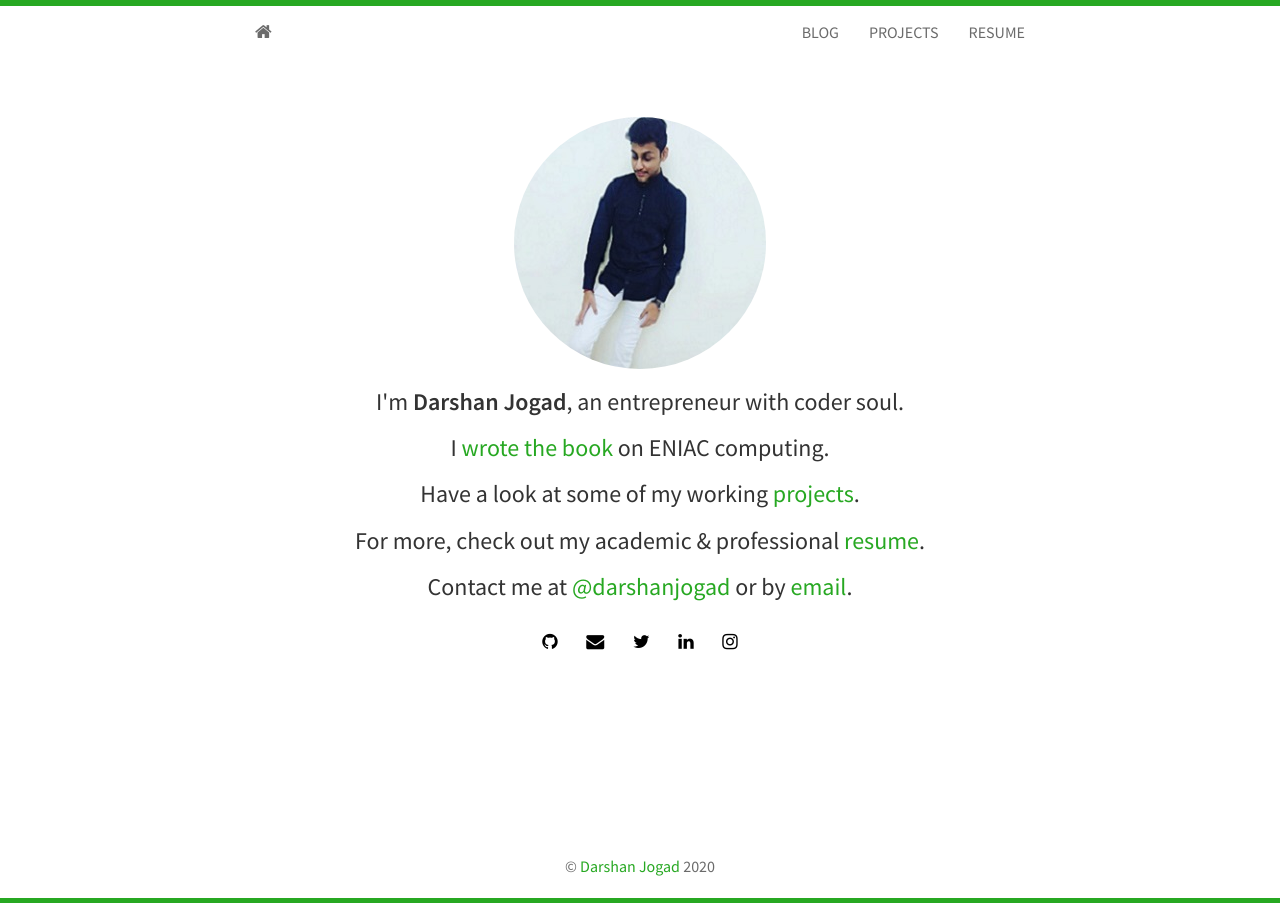
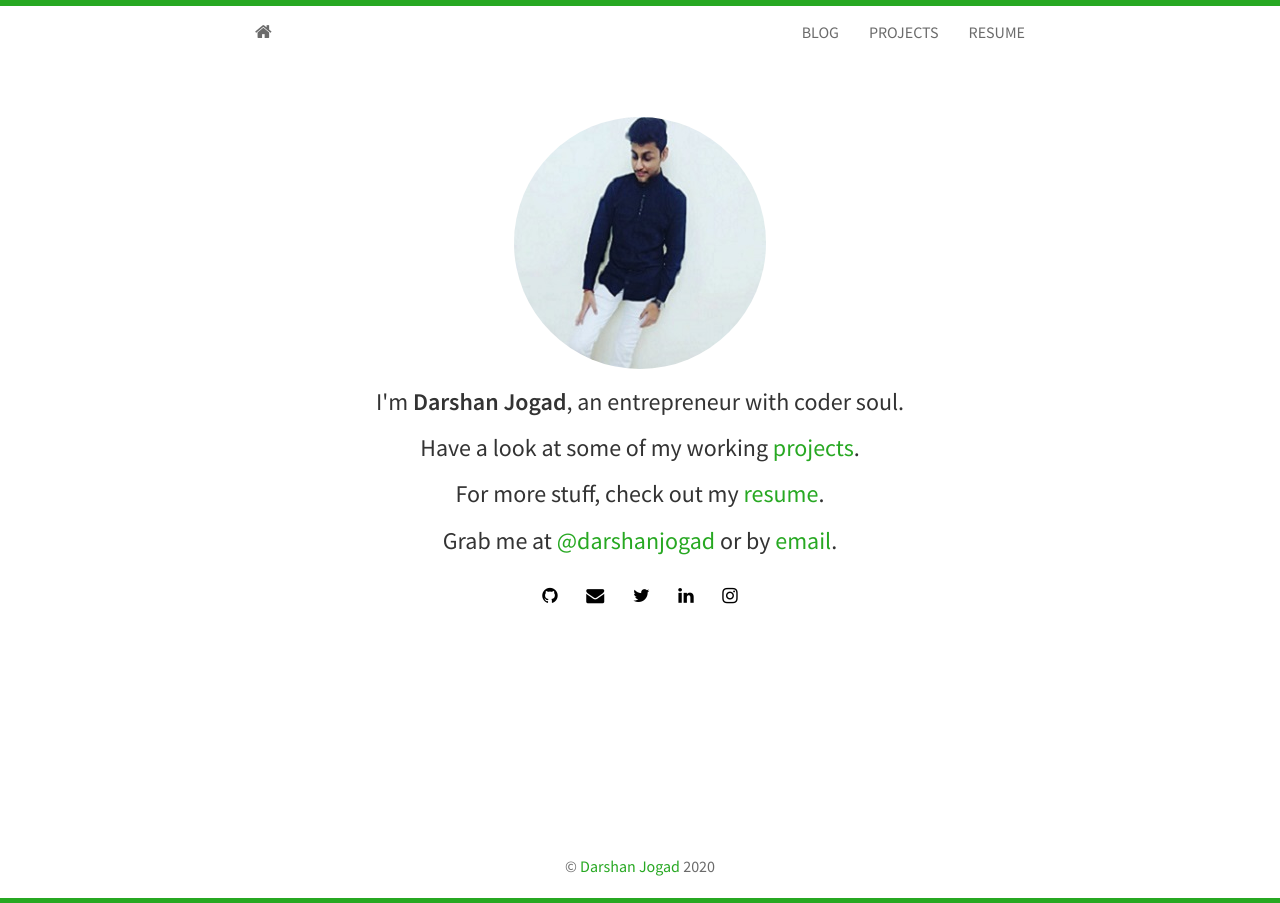
Before and after one commit to dmjogad/dmjogad.github.io, a Jekyll site: the page built from index.html, in a window 1280 px wide. Built offline with Jekyll 4.4.1, drawn with Linux system fonts in a browser that asks for light colours; nearby versions of some CDN libraries.

Commit message:
index and config

```diff
--- a/_config.yml
+++ b/_config.yml
@@ -6,6 +6,7 @@ url: https://myurl.com/
 avatar: darshan.jpg
 resume: "/static/sample-resume.pdf"
 email: darshanmjogad@gmail.com
+Stalk me at:
 github: dmjogad
 twitter: darshanjogad
 linkedin: darshan-jogad-11a268168
--- a/index.html
+++ b/index.html
@@ -8,10 +8,9 @@ layout: base
 		<img class="img-circle" src="/static/img/{{ site.avatar }}" alt="Responsive image">
 	  </div>
 	  <h3>I'm <strong>{{ site.author }}</strong>, an entrepreneur with coder soul.</h3>
-	  <h3>I <a href="https://en.wikipedia.org/wiki/Adele_Goldstine">wrote the book</a> on ENIAC computing.</h3>
 	  <h3>Have a look at some of my working <a href="/projects"> projects</a>.</h3>
-	  <h3>For more, check out my academic &amp; professional <a href="{{ site.resume }}">resume</a>.</h3>
-	  <h3>Contact me at <a href="http://twitter.com/{{ site.twitter }}">@{{ site.twitter }}</a> or by <a href="mailto:{{ site.email }}">email</a>.</h3>
+	  <h3>For more stuff, check out my <a href="{{ site.resume }}">resume</a>.</h3>
+	  <h3>Grab me at <a href="http://twitter.com/{{ site.twitter }}">@{{ site.twitter }}</a> or by <a href="mailto:{{ site.email }}">email</a>.</h3>
 	  {% include social.html %}
 	</div>
 </section>
```
